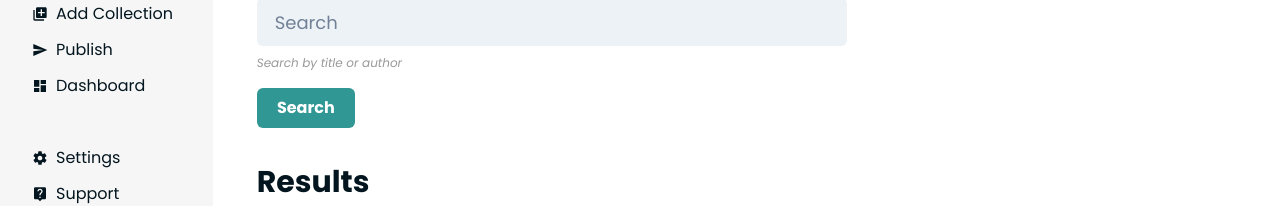
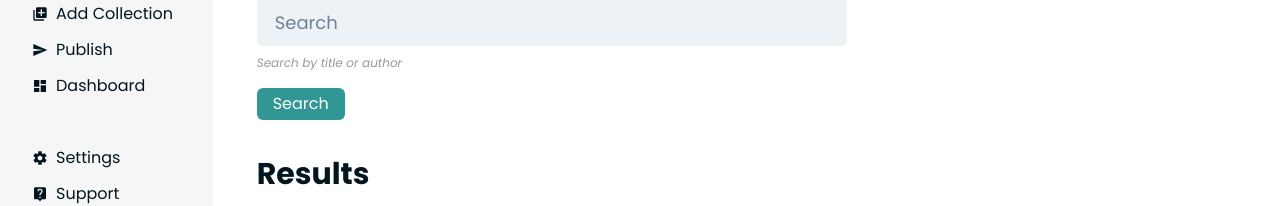
Before and after one commit to ebenofere/libcart-react-chakraui, a React (Create React App) app: page / in a window 1280 px wide. Shown: the part 228-434 px from the top of the page. Built offline with nearby package versions, Linux system fonts and the light colour scheme.

Commit message:
update dashboard UI

```diff
--- /dev/null
+++ b/src/components/ButtonBar.js
@@ -0,0 +1,12 @@
+import React from 'react';
+import { Box } from '@chakra-ui/react';
+
+const ButtonBar = ({ btnTitle }) => {
+  return (
+    <Box as="button" borderRadius="md" bg="teal.500" color="white" px={4} h={8}>
+      {btnTitle}
+    </Box>
+  );
+};
+
+export default ButtonBar;
--- a/src/components/Library/BookItem.js
+++ b/src/components/Library/BookItem.js
@@ -11,6 +11,7 @@ import {
   Flex,
   Divider,
 } from '@chakra-ui/react';
+import ButtonBar from '../ButtonBar';
 
 const BookItem = ({ items }) => {
   console.log(items, 'items');
@@ -31,16 +32,7 @@ const BookItem = ({ items }) => {
                     borderRadius="md"
                   />
                 </Box>
-                <Box
-                  as="button"
-                  borderRadius="md"
-                  bg="teal.500"
-                  color="white"
-                  px={4}
-                  h={8}
-                >
-                  Add Item
-                </Box>
+                <ButtonBar btnTitle="Add Item" />
               </Flex>
             </Box>
             <Box flex="4">
--- a/src/components/Library/Books.js
+++ b/src/components/Library/Books.js
@@ -15,6 +15,7 @@ import { MdAccountCircle } from 'react-icons/md';
 import BookList from './BookList';
 import SearchBox from '../SearchBox/SearchBox';
 import ContainerHeader from '../ContainerHeader';
+import ButtonBar from '../ButtonBar';
 
 const Books = ({ items, handleChange }) => {
   return (
@@ -30,9 +31,9 @@ const Books = ({ items, handleChange }) => {
             <Text as="em" fontSize="xs" color="#999999" mt={2}>
               Search by title or author
             </Text>
-            <Button mt={4} width="10%" color="white" bg="teal.500">
-              Search
-            </Button>
+            <Box mt={4}>
+              <ButtonBar btnTitle="Search" />
+            </Box>
           </Flex>
         </Box>
       </Box>
--- a/src/components/Nav/Navbar.js
+++ b/src/components/Nav/Navbar.js
@@ -19,6 +19,8 @@ import {
   MdExitToApp,
 } from 'react-icons/md';
 import { Link } from 'react-router-dom';
+
+import ButtonBar from '../ButtonBar';
 
 const Navbar = () => {
   return (
@@ -95,16 +97,7 @@ const Navbar = () => {
           </ListItem>
         </List>
       </Box>
-      <Box
-        as="button"
-        borderRadius="md"
-        bg="teal.500"
-        color="white"
-        px={4}
-        h={8}
-      >
-        Upgrade
-      </Box>
+      <ButtonBar btnTitle="Upgrade" />
     </Box>
   );
 };
```
